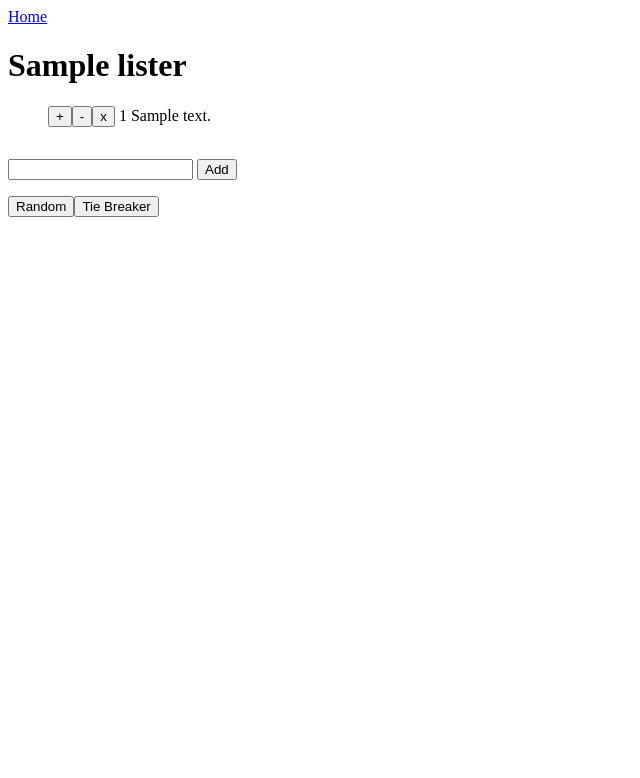
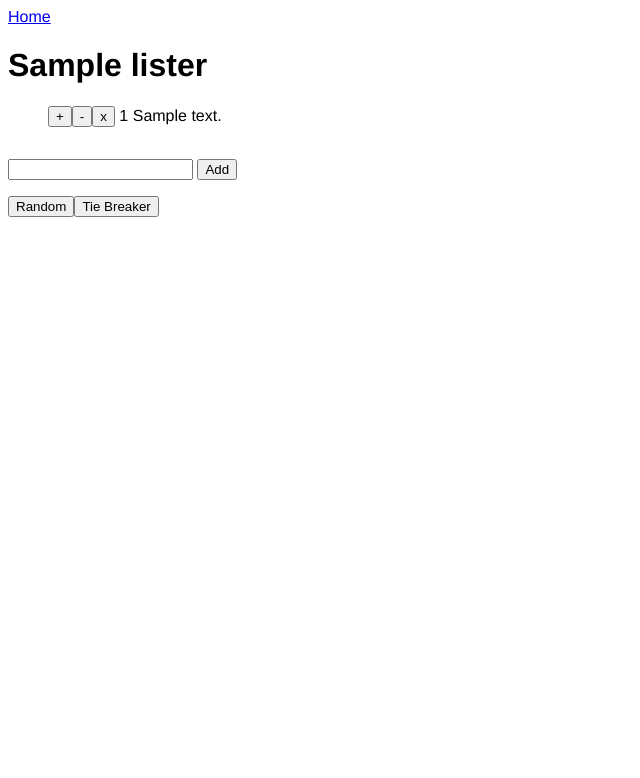
Before and after one commit to bolecki/lister, a Django app: page /lists/1/ in a window 1280 px wide. Shown: the top 778 px of the page, without its empty margins (0-640 px from the left). Run offline with Django 3.2, Linux system fonts and the light colour scheme; tables that the repository leaves empty hold one stand-in row (values such as "Sample post"); parts of the project's set-up code (start-up, migrations or seed data) failed here and were passed over.

Commit message:
added stylesheet, body tags, and linked css in html pages

```diff
--- /dev/null
+++ b/lister/lists/static/lists/style.css
@@ -0,0 +1,3 @@
+body {
+  font-family:"proxima-nova", helvetica;
+}
--- a/lister/lists/templates/lists/index.html
+++ b/lister/lists/templates/lists/index.html
@@ -1,9 +1,10 @@
 {% load staticfiles %}
 
 <head>
-    <script src="{% static 'lists/jquery-1.12.3.min.js' %}"></script>
+    <link rel="stylesheet" type="text/css" href="{% static 'lists/style.css' %}" />
 </head>
 
+<body>
     <a href="{% url 'lists:index' %}">Home</a>
     <h1>{{ lister }}</h1>
 
@@ -28,6 +29,7 @@
     </br>
     <h1 id="selected"></h1>
 
+    <script src="{% static 'lists/jquery-1.12.3.min.js' %}"></script>
     <script type="text/javascript">
       $(document).ready(function(){
         $("#random").click(function(){
@@ -42,3 +44,4 @@
         });
       });
     </script>
+</body>
--- a/lister/lists/templates/lists/login.html
+++ b/lister/lists/templates/lists/login.html
@@ -1,8 +1,10 @@
 {% load staticfiles %}
 
 <head>
+    <link rel="stylesheet" type="text/css" href="{% static 'lists/style.css' %}" />
 </head>
 
+<body>
     <form action="{% url 'lists:index' %}" method="post">
         {% csrf_token %}
         <input type="text" name="user" id="user" value="" placeholder="Username" /></br>
@@ -21,3 +23,4 @@
     {% else %}
         <p>No lists are available.</p>
     {% endif %}
+</body>
```
Lines whose indentation alone changed are shown as unchanged.
